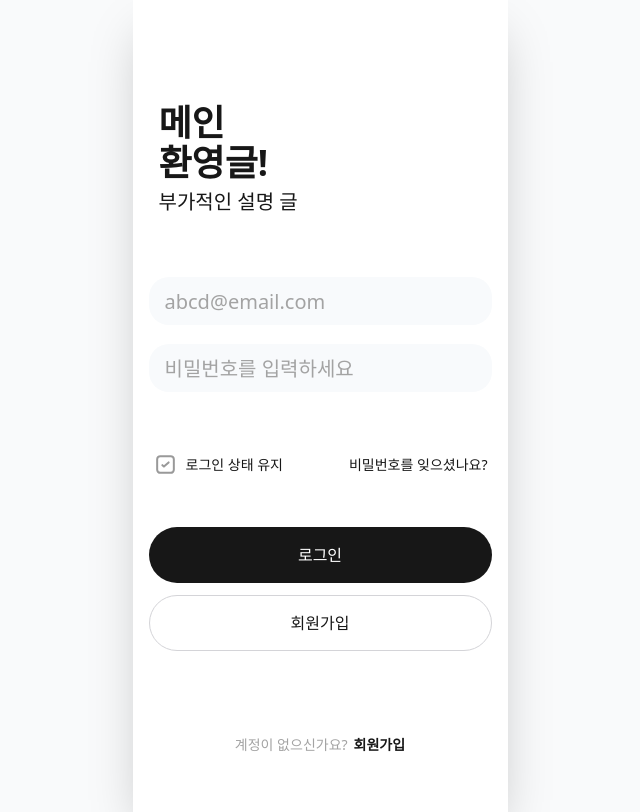
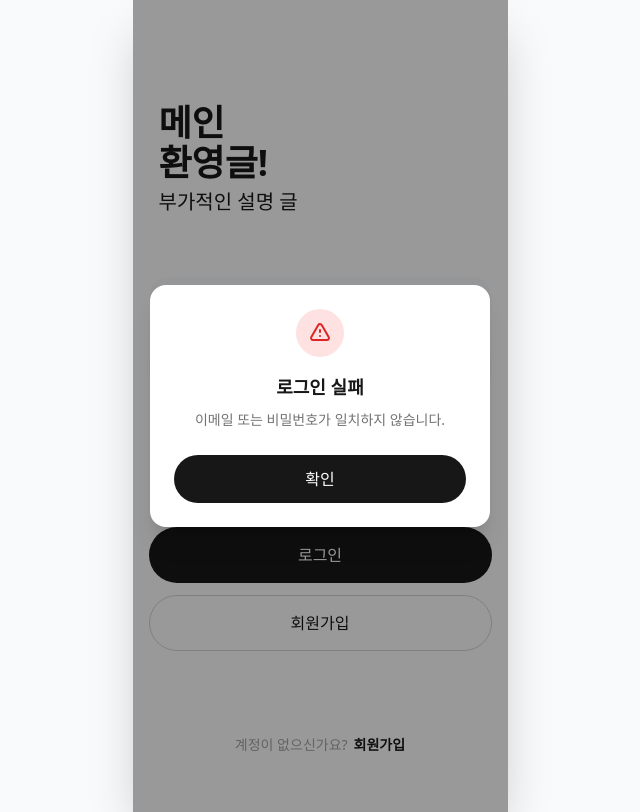
Before and after one commit to Jeongchani/codinator, a React (Vite) app in the folder apps/web/: page /login in a window 1280 px wide. Both pictures are taken after a click on the button "로그인". Shown: the whole page, without its empty margins (320-960 px from the left). Built offline with nearby package versions, Linux system fonts and the light colour scheme; no server answers.

Commit message:
feat(web #F-13)
로그인 페이지 백엔드와 연결

```diff
--- a/apps/web/src/App.tsx
+++ b/apps/web/src/App.tsx
@@ -12,7 +12,6 @@ import Test from './test';
 // 1. 라우팅 로직을 별도의 컴포넌트로 분리 (useNavigate를 사용하기 위함)
 function AppRoutes() {
   const navigate = useNavigate();
-
   return (
     <Routes>
       {/* 🔴 Splash에 onFinish 함수를 전달하여 1초 뒤 /login으로 이동하게 합니다 */}
--- a/apps/web/src/pages/auth/Login.module.css
+++ b/apps/web/src/pages/auth/Login.module.css
@@ -35,7 +35,7 @@
   @apply w-[310px] h-12 absolute left-4 bg-transparent border-none outline-none text-neutral-900 text-xl font-normal leading-6 placeholder:text-neutral-400 flex items-center;
 }
 
-/* 🔴 체크박스 및 비밀번호 찾기 (수정된 부분) */
+/* 체크박스 및 비밀번호 찾기 (수정된 부분) */
 .optionSection {
   /* 좌우 밸런스를 위해 전체 너비를 343px로 맞추고 양끝 정렬 */
   @apply w-[343px] absolute left-4 top-[452px] flex justify-between items-center px-1;
--- a/apps/web/src/pages/auth/Login.tsx
+++ b/apps/web/src/pages/auth/Login.tsx
@@ -3,18 +3,59 @@ import React, { useState } from 'react';
 import { useNavigate } from 'react-router-dom';
 import styles from './Login.module.css';
 
+// API 및 타입 임포트 (경로는 프로젝트에 맞게 확인)
+import { fetcher } from '../../lib/api';
+import type { LoginResponse } from '@codinator/contracts';
+
 const Login: React.FC = () => {
   const navigate = useNavigate();
 
   // 상태 관리
-  const [email, setEmail] = useState('');
-  const [password, setPassword] = useState('');
+  const [email, setEmail] = useState('alice@codinator.com');
+  const [password, setPassword] = useState('1234');
   const [isKeepLoggedIn, setIsKeepLoggedIn] = useState(false);
+  const [loading, setLoading] = useState(false);
 
-  const handleLogin = () => {
-    console.log("로그인 시도:", { email, password, isKeepLoggedIn });
-    // 백엔드 연동 시 fetcher 사용 지점
+  // 모달을 위한 새로운 상태 (화면에 띄울지 말지 결정)
+  const [showModal, setShowModal] = useState(false);
+  const [modalMessage, setModalMessage] = useState('');
+
+  // 백엔드 연동 로그인 함수
+  const handleLogin = async () => {
+    // 1. 빈칸 검사
+    if (!email || !password) {
+      setModalMessage('이메일과 비밀번호를 모두 입력해주세요.');
+      setShowModal(true); // 에러 시 모달 띄우기
+      return;
+    }
+
+    setLoading(true);
+
+    try {
+      // 2. API 호출
+      const data = await fetcher<LoginResponse>('/auth/login', {
+        method: 'POST',
+        headers: { 'Content-Type': 'application/json' },
+        body: JSON.stringify({ email, password }),
+      });
+
+      // 3. 성공 시: 토큰 저장 및 이동
+      localStorage.setItem('token', data.accessToken);
+      navigate('/rankingList');
+
+    } catch (err) {
+      // 4. 실패 시: 에러 메시지를 모달로 띄우기
+      console.error("로그인 에러 상세 내용", err)
+      setModalMessage('이메일 또는 비밀번호가 일치하지 않습니다.');
+      setShowModal(true);
+
+    } finally {
+      setLoading(false);
+    }
   };
+
+  // 모달 닫기 함수
+  const closeModal = () => setShowModal(false);
 
   return (
     <div className={styles.container}>
@@ -48,6 +89,9 @@ const Login: React.FC = () => {
             className={styles.inputField}
             value={password}
             onChange={(e) => setPassword(e.target.value)}
+            onKeyDown={(e) => {
+              if (e.key === 'Enter') handleLogin();
+            }}
           />
         </div>
       </div>
@@ -71,7 +115,13 @@ const Login: React.FC = () => {
 
       {/* 4. 로그인/회원가입 버튼 */}
       <div className={styles.buttonGroup}>
-        <button className={styles.primaryButton} onClick={handleLogin}>로그인</button>
+        <button
+          className={`${styles.primaryButton} ${loading ? 'opacity-70' : ''}`}
+          onClick={handleLogin}
+          disabled={loading}
+        >
+          {loading ? '로그인 중...' : '로그인'}
+        </button>
         <button className={styles.secondaryButton} onClick={() => navigate('/signup')}>회원가입</button>
       </div>
 
@@ -80,6 +130,34 @@ const Login: React.FC = () => {
         <span className={styles.footerTextGray}>계정이 없으신가요?</span>
         <span className={styles.footerTextBlack} onClick={() => navigate('/signup')}>회원가입</span>
       </div>
+
+      {/* 🔴 모달(Modal) 창 구현 영역 */}
+      {showModal && (
+        <div className="absolute inset-0 z-50 flex items-center justify-center bg-black/40 px-4">
+          <div className="w-full max-w-[340px] rounded-2xl bg-white p-6 shadow-xl flex flex-col items-center">
+            {/* 경고 아이콘 */}
+            <div className="mb-4 flex h-12 w-12 items-center justify-center rounded-full bg-red-100">
+              <svg className="h-6 w-6 text-red-600" fill="none" viewBox="0 0 24 24" stroke="currentColor">
+                <path strokeLinecap="round" strokeLinejoin="round" strokeWidth="2" d="M12 9v2m0 4h.01m-6.938 4h13.856c1.54 0 2.502-1.667 1.732-3L13.732 4c-.77-1.333-2.694-1.333-3.464 0L3.34 16c-.77 1.333.192 3 1.732 3z" />
+              </svg>
+            </div>
+
+            <h3 className="mb-2 text-lg font-bold text-neutral-900 text-center">로그인 실패</h3>
+
+            {/* 🔴 whitespace-nowrap 추가됨! */}
+            <p className="mb-6 text-center text-sm text-neutral-500 font-medium leading-relaxed whitespace-nowrap">
+              {modalMessage}
+            </p>
+
+            <button
+              onClick={closeModal}
+              className="w-full rounded-[100px] bg-neutral-900 py-3 text-base font-medium text-white transition-transform active:scale-95"
+            >
+              확인
+            </button>
+          </div>
+        </div>
+      )}
     </div>
   );
 };
--- a/apps/web/src/pages/splash/Splash.tsx
+++ b/apps/web/src/pages/splash/Splash.tsx
@@ -9,7 +9,7 @@ const Splash: React.FC<SplashProps> = ({ onFinish }) => {
   useEffect(() => {
     const timer = setTimeout(() => {
       onFinish(); // 1초 뒤 부모 컴포넌트에 알림
-    }, 1000);
+    }, 800);
     return () => clearTimeout(timer);
   }, [onFinish]);
 
```
